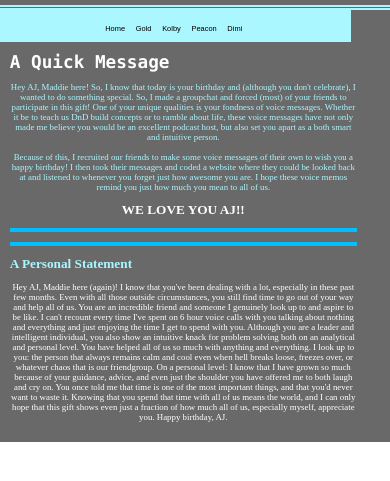
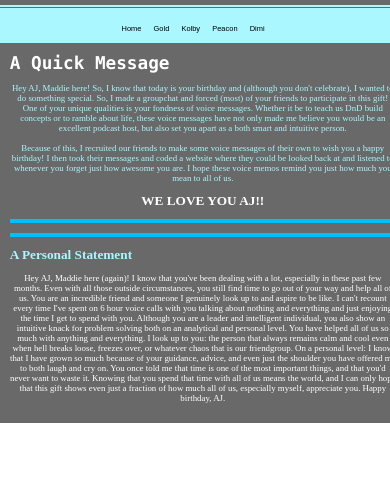
Before and after one commit to msko24/msko24.github.io, a website: page ajbday/aj/aj.html in a window 390 px wide. Shown: the part 41-522 px from the top of the page. Drawn offline with Linux system fonts and the light colour scheme; a web font is replaced by a local one.

Commit message:
Update aj.css

```diff
--- a/ajbday/aj/aj.css
+++ b/ajbday/aj/aj.css
@@ -118,22 +118,32 @@ hr{
 
 /* MEDIA QUERIES */
 
-@media screen and (max-width: 750px) {
     #container{
-        flex-direction: column;}
+        flex-direction: column;
+    }
     header {
-        text-align: center;}
+        text-align: center;
+    }
+
     nav{
-        width: 90%;
-        height: 20%;}
+        width: 100%;
+        height: 20%;
+    }
+
     main{
-        width: 90%;}
+        width: 100%;
+    }
+
     nav ul{
-        width:90%;
+        width:100%;
         margin:0 auto;
         padding: 1% 1% 1% 0;
-        flex-direction: row;}
+        flex-direction: row;
+    }
+
     nav li{
         display:inline;
         padding: 0 0.5%;
-        margin: 0.5%;}
+        margin: 0.5%;
+    }
+}
```
